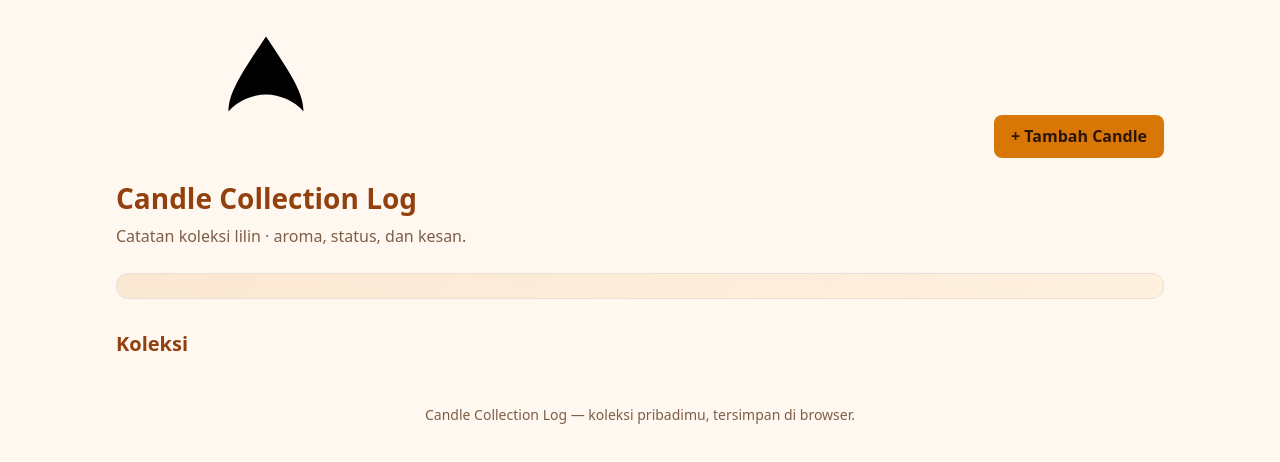
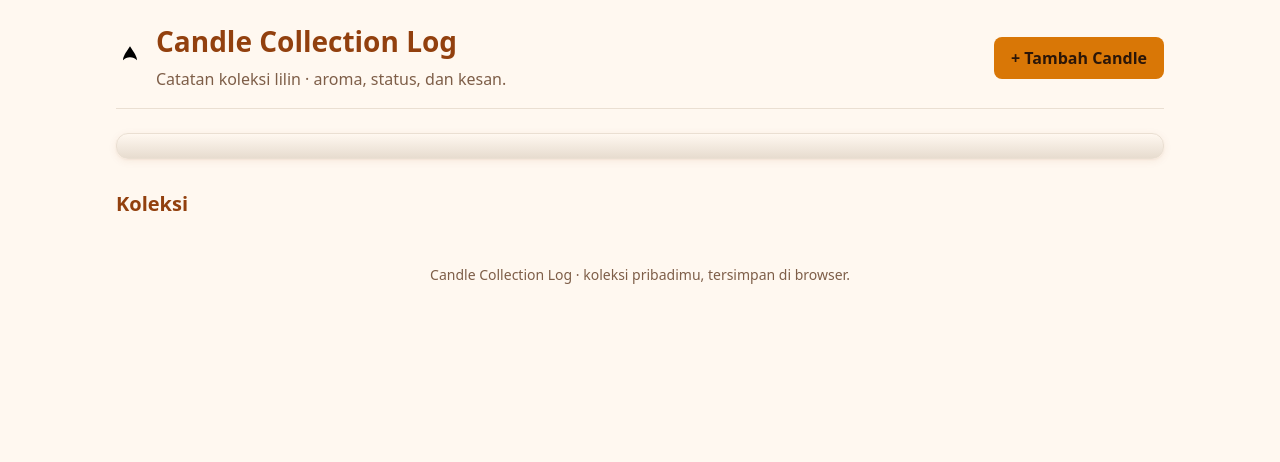
Before and after one commit to NovaSugiantara/sbkmb4j8, a website: page index.html in a window 1280 px wide. Drawn offline with Linux system fonts and the light colour scheme.

Commit message:
style: refine header summary bar modal motion and copy

```diff
--- a/index.html
+++ b/index.html
@@ -40,7 +40,7 @@
     </main>
 
     <footer class="app-footer">
-      <p>Candle Collection Log — koleksi pribadimu, tersimpan di browser.</p>
+      <p>Candle Collection Log · koleksi pribadimu, tersimpan di browser.</p>
     </footer>
   </div>
 
--- a/src/render/form.ts
+++ b/src/render/form.ts
@@ -20,7 +20,7 @@ export function renderForm(draft?: CandleDraft): string {
         <input class="input" id="brand" name="brand" type="text" maxlength="60" placeholder="Contoh: Maison Lune" value="${value('brand')}" />
       </div>
       <div class="field">
-        <label class="field-label" for="scentNotes">Scent notes</label>
+        <label class="field-label" for="scentNotes">Aroma</label>
         <input class="input" id="scentNotes" name="scentNotes" type="text" placeholder="Pisahkan dengan koma, contoh: amber, vanilla" value="${value('scentNotes')}" />
       </div>
       <div class="field">
--- a/styles/layout.css
+++ b/styles/layout.css
@@ -9,7 +9,23 @@
   align-items: center;
   justify-content: space-between;
   gap: var(--space-4);
+  padding-bottom: var(--space-4);
+  border-bottom: 1px solid var(--color-border);
   margin-bottom: var(--space-5);
+}
+
+.app-brand {
+  display: flex;
+  align-items: center;
+  gap: var(--space-3);
+  min-width: 0;
+}
+
+.logo {
+  flex: none;
+  width: 28px;
+  height: 28px;
+  color: var(--color-flame);
 }
 
 .app-subtitle { color: var(--color-text-muted-strong); margin: 0; }
@@ -23,13 +39,10 @@
   gap: var(--space-6);
   padding: var(--space-3) var(--space-4);
   margin-bottom: var(--space-6);
-  background: linear-gradient(135deg, rgba(217,119,6,.12), rgba(245,158,11,.08));
+  background: linear-gradient(180deg, var(--color-bg), var(--color-flame-off));
   border: 1px solid var(--color-border);
   border-radius: var(--radius-card);
-}
-
-@media (prefers-reduced-transparency: no-preference) {
-  .summary-bar { backdrop-filter: blur(4px); }
+  box-shadow: var(--shadow-card);
 }
 
 .collection { margin-bottom: var(--space-6); }
@@ -60,10 +73,22 @@
   box-shadow: var(--shadow-hover);
 }
 
-.modal[open] { display: block; }
+.modal[open] {
+  display: block;
+  animation: modal-in 180ms ease-out;
+}
 
 .modal::backdrop {
   background: rgba(58, 38, 24, 0.55);
+  animation: fade-in 180ms ease-out;
+}
+
+@keyframes modal-in {
+  from { opacity: 0; transform: translateY(8px) scale(0.98); }
+}
+
+@keyframes fade-in {
+  from { opacity: 0; }
 }
 
 .modal-panel { padding: var(--space-5); }
```
